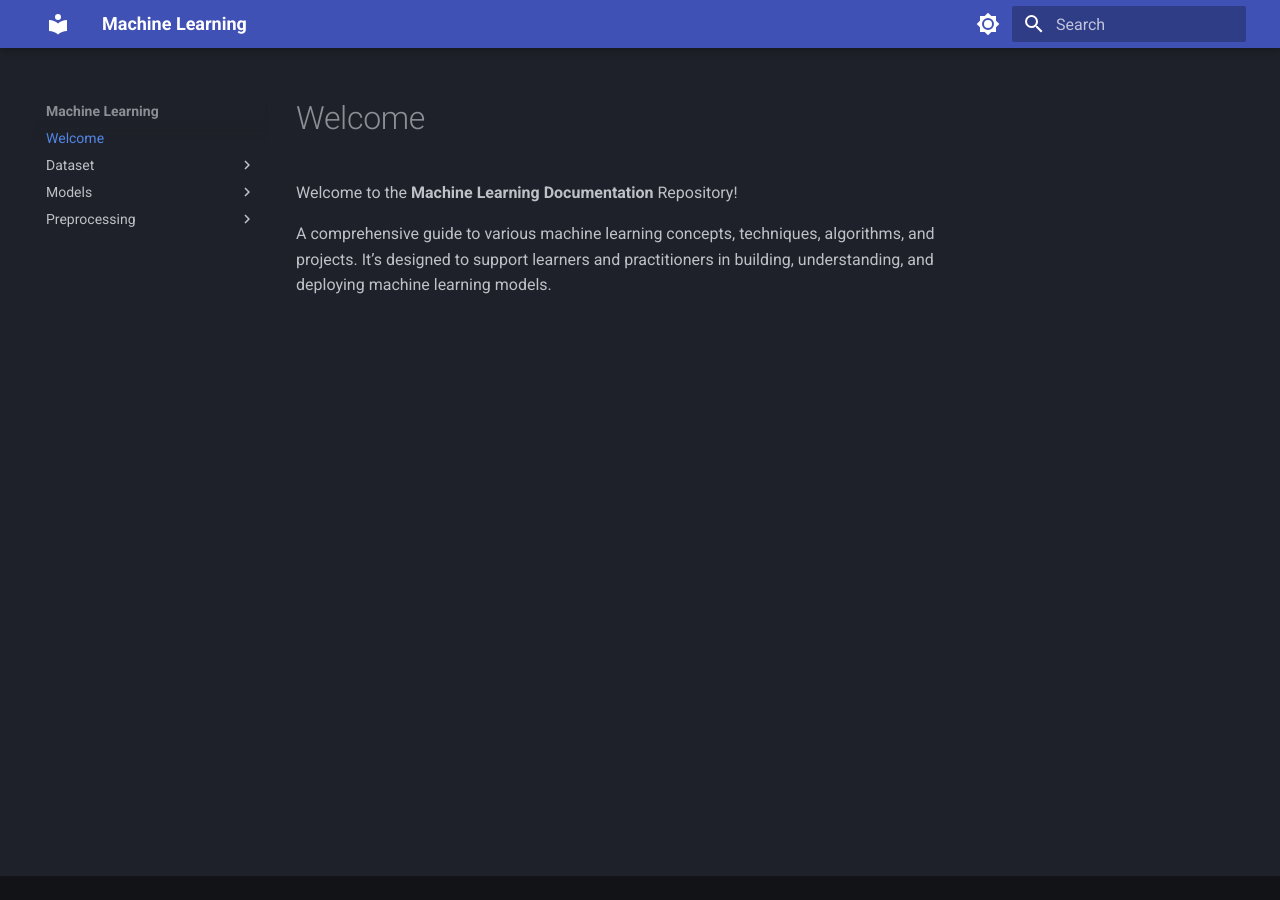
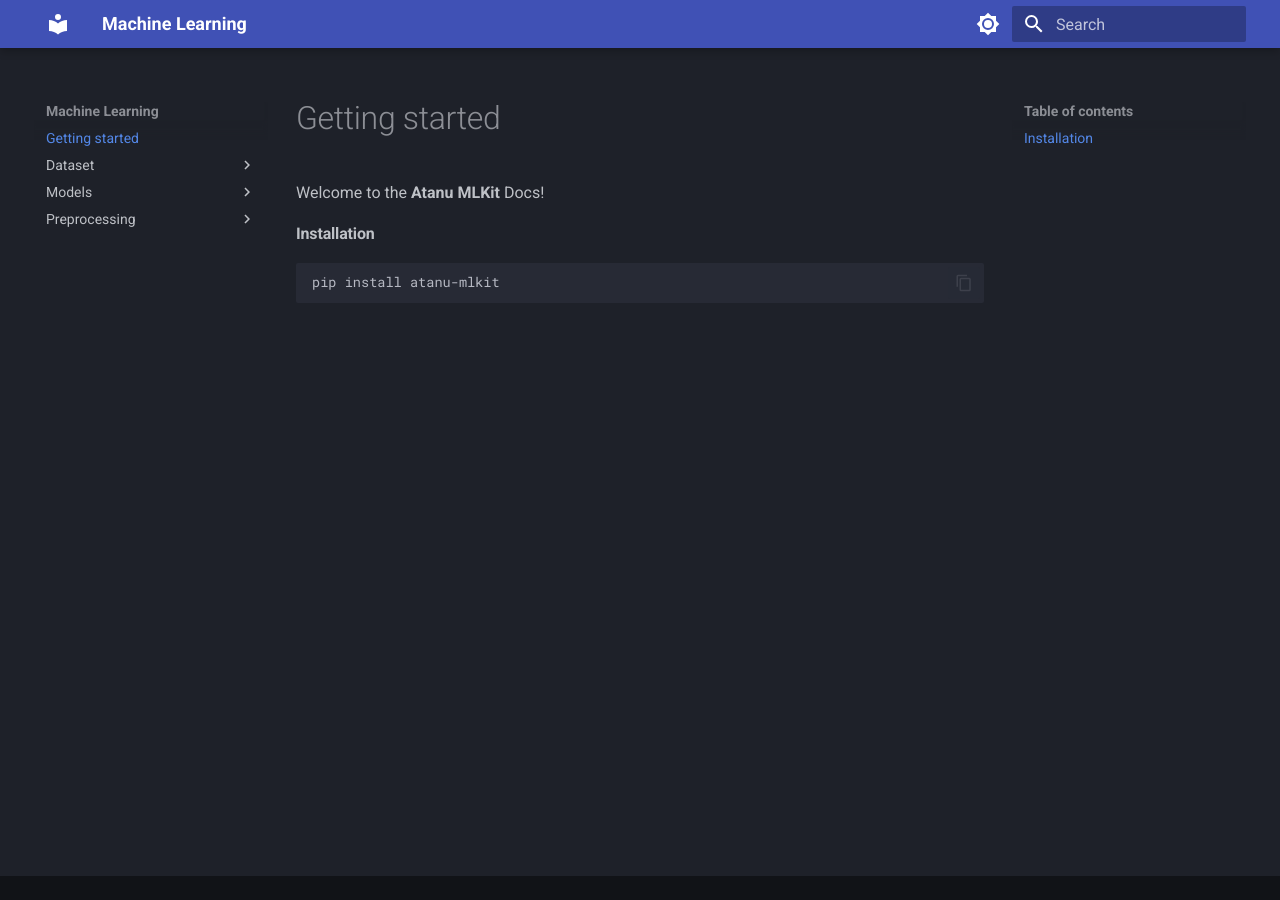
Before and after one commit to playatanu/atanu-mlkit, an MkDocs documentation site: the page built from docs/index.md, in a window 1280 px wide. Built offline with MkDocs 1.6.1 and Material for MkDocs 9.7.7, drawn with Linux system fonts in a browser that asks for light colours.

Commit message:
geeting started docs

````diff
--- a/docs/index.md
+++ b/docs/index.md
@@ -1,5 +1,8 @@
-# Welcome
+# Getting started
 
-Welcome to the **Machine Learning Documentation** Repository!
+Welcome to the **Atanu MLKit** Docs!
 
-A comprehensive guide to various machine learning concepts, techniques, algorithms, and projects. It’s designed to support learners and practitioners in building, understanding, and deploying machine learning models.
+#### Installation
+```bash
+pip install atanu-mlkit
+```
````
